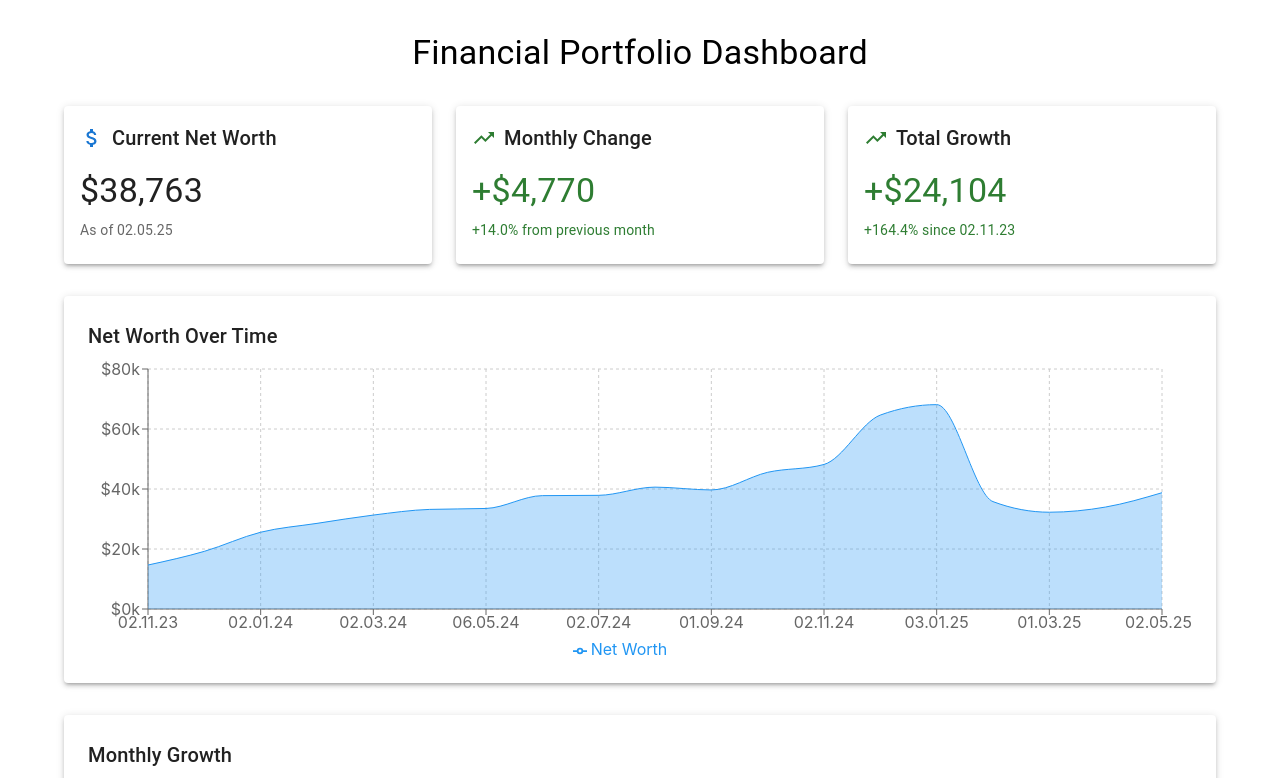
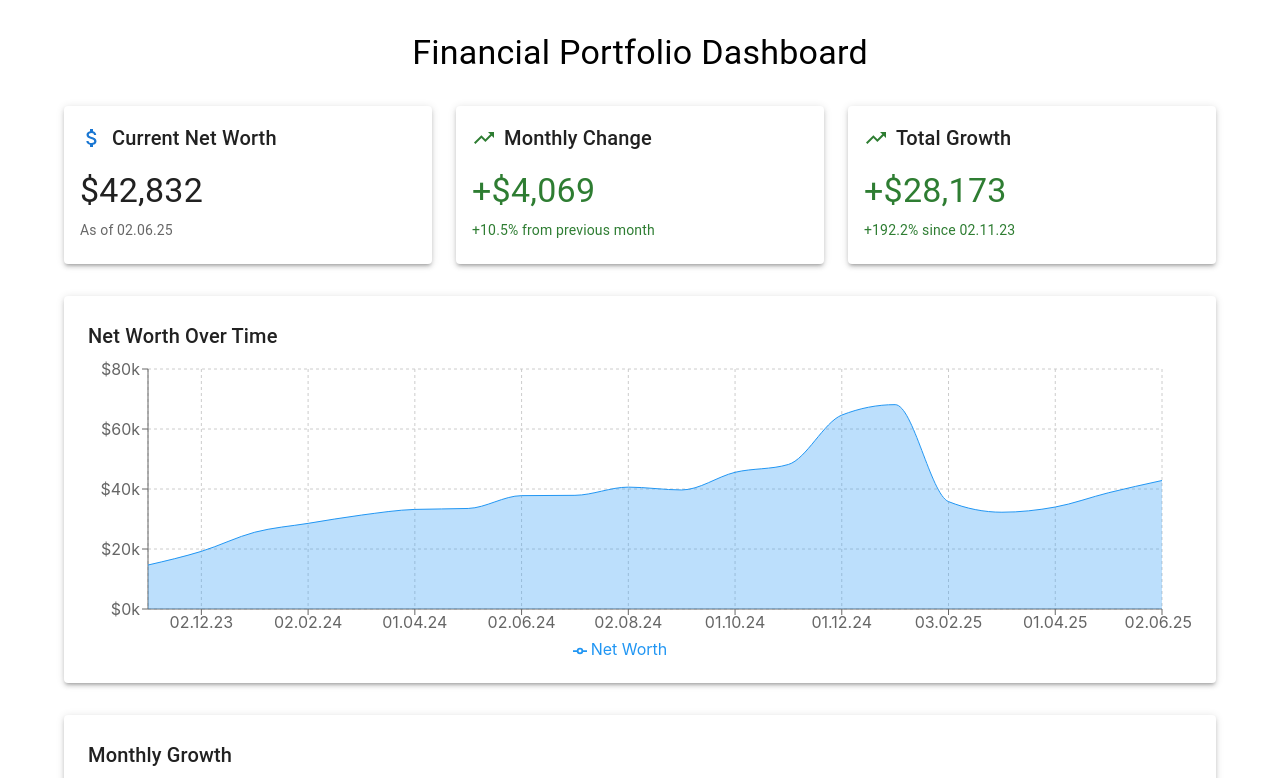
Before and after one commit to alexanderchernetsky/financial-dashboard, a React (Create React App) app: page / in a window 1280 px wide. Shown: the top 778 px of the page. Built offline with nearby package versions, Linux system fonts and the light colour scheme.

Commit message:
Add data for june

```diff
--- a/src/App.js
+++ b/src/App.js
@@ -58,6 +58,7 @@ const FinancialDashboard = () => {
     { date: "01.03.25", fiat: 8424, bonds: 7920, etfs: 4578, crypto: 11338, gold: goldWorthUSD, netWorth: 34231 },
     { date: "01.04.25", fiat: 8603, bonds: 9698, etfs: 4743, crypto: 10949, gold: goldWorthUSD, netWorth: 35965 },
     { date: "02.05.25", fiat: 9534, bonds: 10816, etfs: 5400, crypto: 13013, gold: goldWorthUSD, netWorth: 40735 },
+    { date: "02.06.25", fiat: 9090, bonds: 11934, etfs: 6701, crypto: 15107, gold: goldWorthUSD, netWorth: 44804 },
   ];
 
   // State for portfolio data
```
